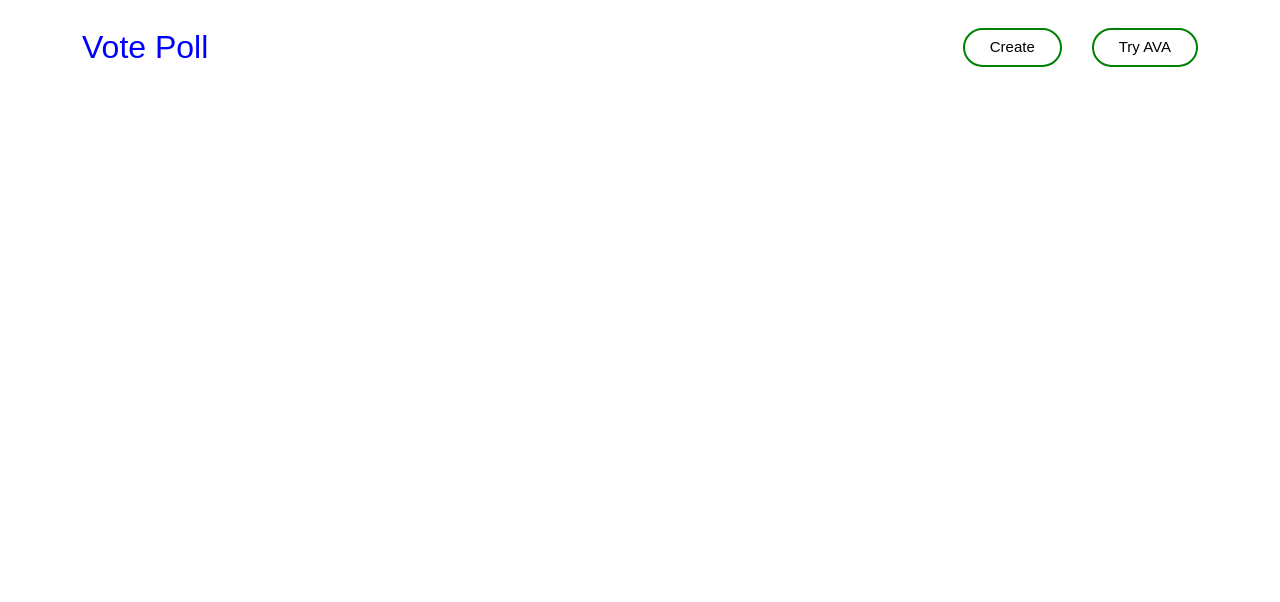
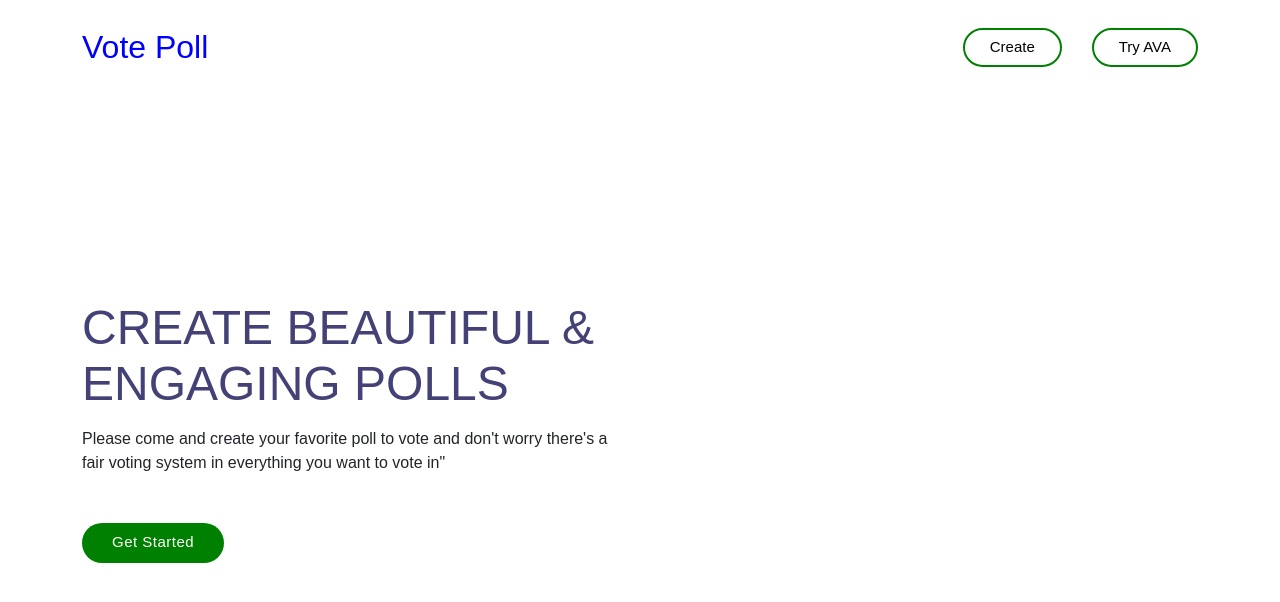
Before and after one commit to 56radius/vote-poll, a React (Create React App) app: page / in a window 1280 px wide. Shown: the top 602 px of the page. Built offline with nearby package versions, Linux system fonts and the light colour scheme.

Commit message:
Committing this file the second time

```diff
--- a/src/components/HomeScreen.js
+++ b/src/components/HomeScreen.js
@@ -62,7 +62,36 @@ function HomeScreen() {
         </div>
       </header>
 
-      {/* */}
+      {/* Second header */}
+        {/* Second header */}
+        <section id="hero" className="d-flex align-items-center">
+        <div className="container">
+          <div className="row">
+            <div className="col-lg-6 pt-2 pt-lg-0 order-2 order-lg-1 d-flex flex-column justify-content-center">
+              <h1>
+                CREATE BEAUTIFUL & ENGAGING POLLS
+              </h1>
+              <ul>
+                <p>
+                 Please come and create your favorite poll to vote and don't worry there's a fair voting system in everything you want to vote in"
+                </p>
+              </ul>
+              <div className="mt-3">
+                <button
+                  style={{
+                    borderWidth: 0,
+                  }}
+                  className="btn-get-started scrollto"
+                >
+                  {" "}
+                  Get Started{" "}
+                </button>
+              </div>
+            </div>
+          </div>
+        </div>
+      </section>
+
     </div>
   );
 }
```
